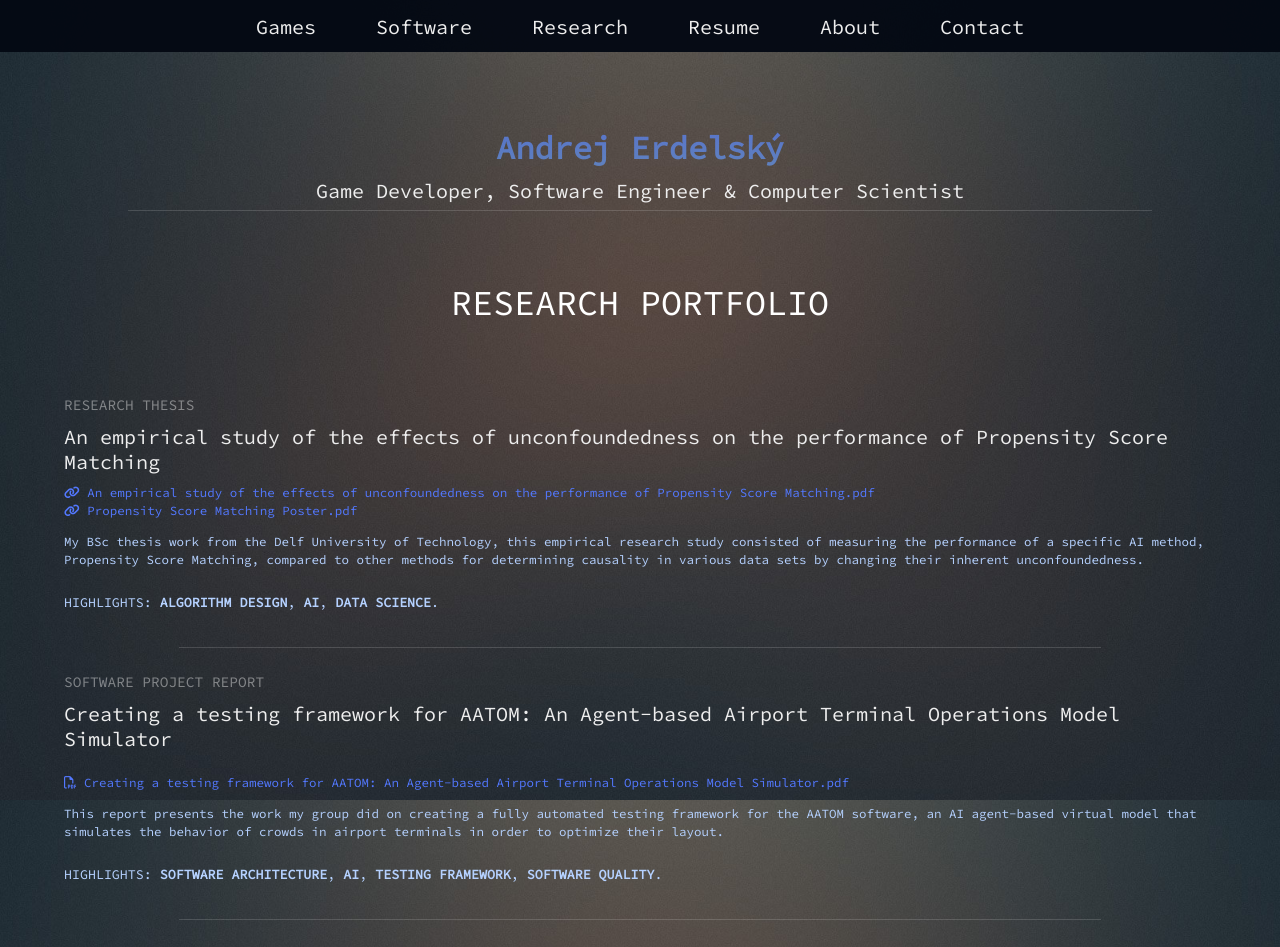
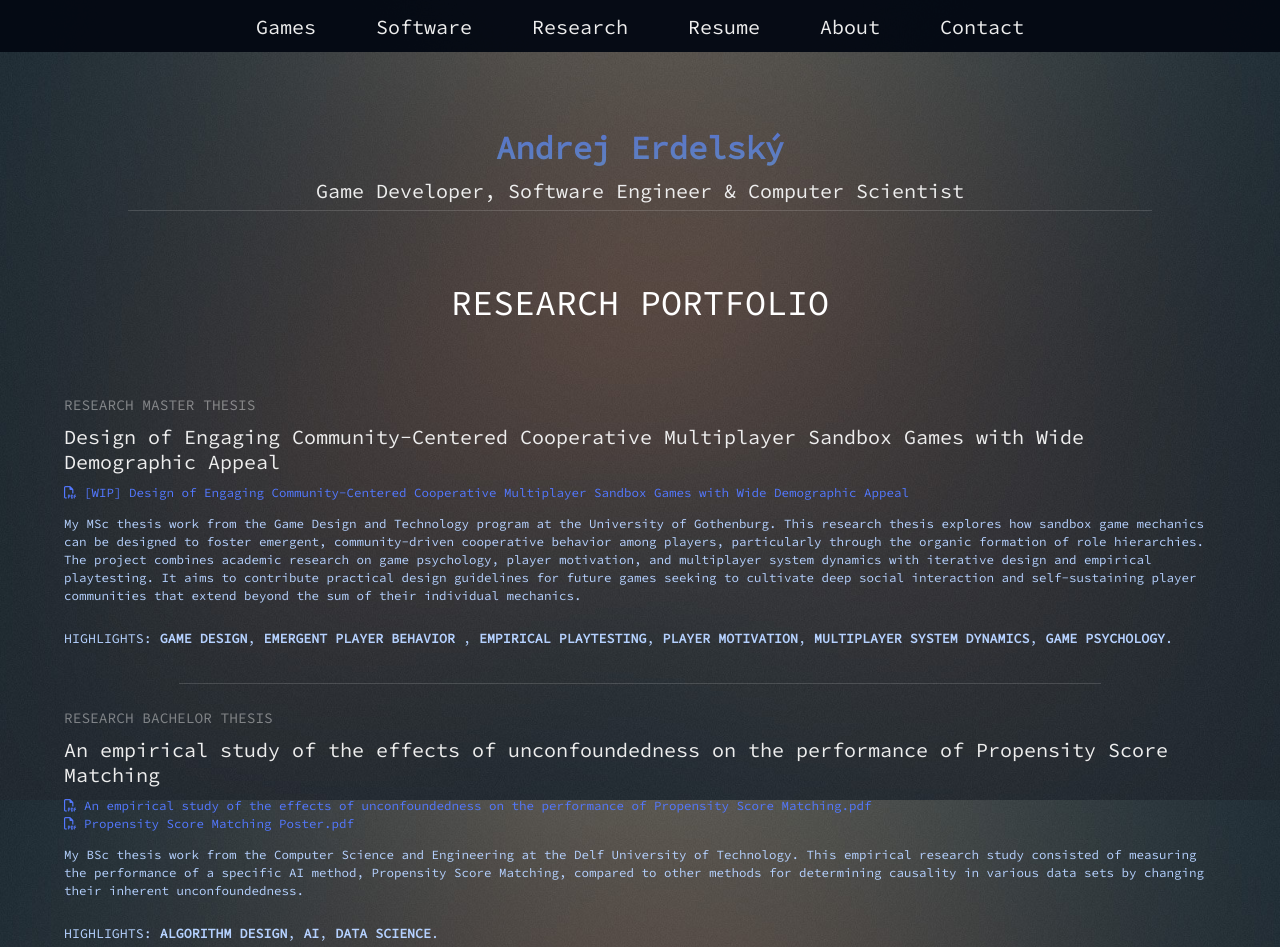
Before and after one commit to Erdandrej/Erdandrej.github.io, a Vue app: page /research in a window 1280 px wide. Shown: the top 947 px of the page. Built offline with nearby package versions, Linux system fonts and the light colour scheme.

Commit message:
Add research

```diff
--- a/src/components/PortfolioGames.vue
+++ b/src/components/PortfolioGames.vue
@@ -15,7 +15,7 @@
                         <p class="cta"><router-link to="/island"><strong>View Details</strong></router-link></p>
                         <br><br>
                         <a href="https://funrock.com/" target="_blank" class="project-link">
-                            <i class="fa fa-user"></i>
+                            <i class="fas fa-link"></i>
                         </a>
                         <a href="" target="_blank" class="project-link">
                             <i class="far fa-file-archive"></i>
--- a/src/components/PortfolioResearch.vue
+++ b/src/components/PortfolioResearch.vue
@@ -3,14 +3,31 @@
         <div id="portfolio-research">
                 <div class="portfolio-item">
                     <div class="portfolio-description">
-                        <h6>Research Thesis</h6>
-                        <h1>An empirical study of the effects of unconfoundedness on the performance of Propensity Score Matching</h1>
-                        <p class="global-link"><a href="./PSM_Thesis.pdf" target="_blank"><i class="fas fa-link"/> An empirical study of the effects of unconfoundedness on the performance of Propensity Score Matching.pdf</a></p>
-                        <p class="global-link"><a href="./PSM_Poster.pdf" target="_blank"><i class="fas fa-link"/> Propensity Score Matching Poster.pdf</a></p>
+                        <h6>Research Master Thesis</h6>
+                        <h1>Design of Engaging Community-Centered Cooperative Multiplayer Sandbox Games with Wide Demographic Appeal</h1>
+                        <p class="global-link"><a href="./PSM_Thesis.pdf" target="_blank"><i class="far fa-file-pdf"/> [WIP] Design of Engaging Community-Centered Cooperative Multiplayer Sandbox Games with Wide Demographic Appeal</a></p>
                         <br>
                         <p>
-                        My BSc thesis work from the Delf University of Technology, this empirical research study consisted of measuring the performance of a specific AI method,
-                        Propensity Score Matching, compared to other methods for determining causality in various data sets by changing their inherent unconfoundedness.
+                        My MSc thesis work from the Game Design and Technology program at the University of Gothenburg.
+                        This research thesis explores how sandbox game mechanics can be designed to foster emergent, community-driven cooperative behavior among players, particularly through the organic formation of role hierarchies.
+                        The project combines academic research on game psychology, player motivation, and multiplayer system dynamics with iterative design and empirical playtesting.
+                        It aims to contribute practical design guidelines for future games seeking to cultivate deep social interaction and self-sustaining player communities that extend beyond the sum of their individual mechanics.
+                        </p>
+                        <p class="cta">Highlights: <strong>Game Design</strong>, <strong>Emergent Player Behavior</strong> , <strong>Empirical Playtesting</strong>, <strong>Player Motivation</strong>, <strong>Multiplayer System Dynamics</strong>, <strong>Game Psychology</strong>.</p>
+                    </div>
+                </div>
+
+                <div class="separator-line"></div>
+                <div class="portfolio-item">
+                    <div class="portfolio-description">
+                        <h6>Research Bachelor Thesis</h6>
+                        <h1>An empirical study of the effects of unconfoundedness on the performance of Propensity Score Matching</h1>
+                        <p class="global-link"><a href="./PSM_Thesis.pdf" target="_blank"><i class="far fa-file-pdf"/> An empirical study of the effects of unconfoundedness on the performance of Propensity Score Matching.pdf</a></p>
+                        <p class="global-link"><a href="./PSM_Poster.pdf" target="_blank"><i class="far fa-file-pdf"/> Propensity Score Matching Poster.pdf</a></p>
+                        <br>
+                        <p>
+                        My BSc thesis work from the Computer Science and Engineering at the Delf University of Technology.
+                        This empirical research study consisted of measuring the performance of a specific AI method, Propensity Score Matching, compared to other methods for determining causality in various data sets by changing their inherent unconfoundedness.
                         </p>
                         <p class="cta">Highlights: <strong>Algorithm Design</strong>, <strong>AI</strong>, <strong>Data Science</strong>.</p>
                     </div>
--- a/src/components/ProjectDescriptions/IslandDescript.vue
+++ b/src/components/ProjectDescriptions/IslandDescript.vue
@@ -39,7 +39,7 @@
         </p>
         <br><br>
         <a href="https://funrock.com/" target="_blank" class="project-link">
-            <i class="fa fa-user"></i>
+            <i class="fas fa-link"></i>
         </a>
         <a href="" target="_blank" class="project-link">
             <i class="far fa-file-archive"></i>
```
